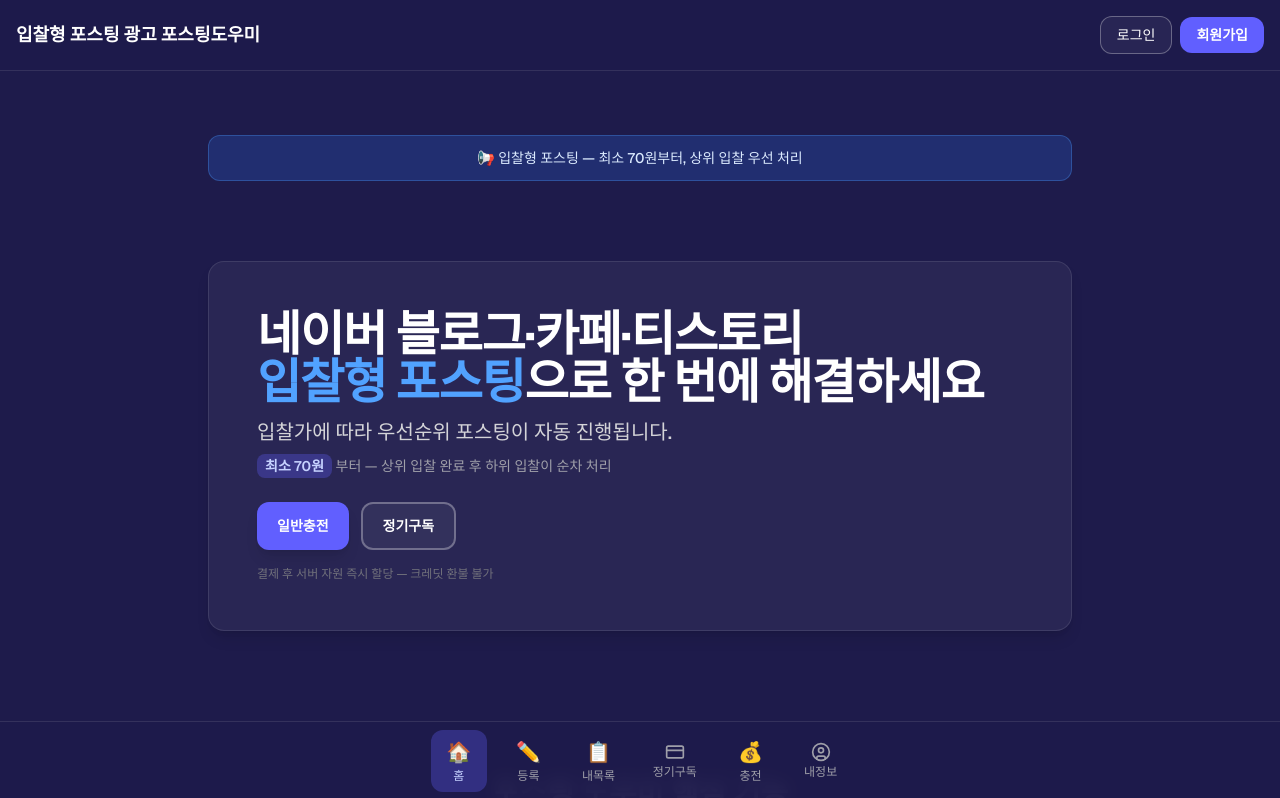
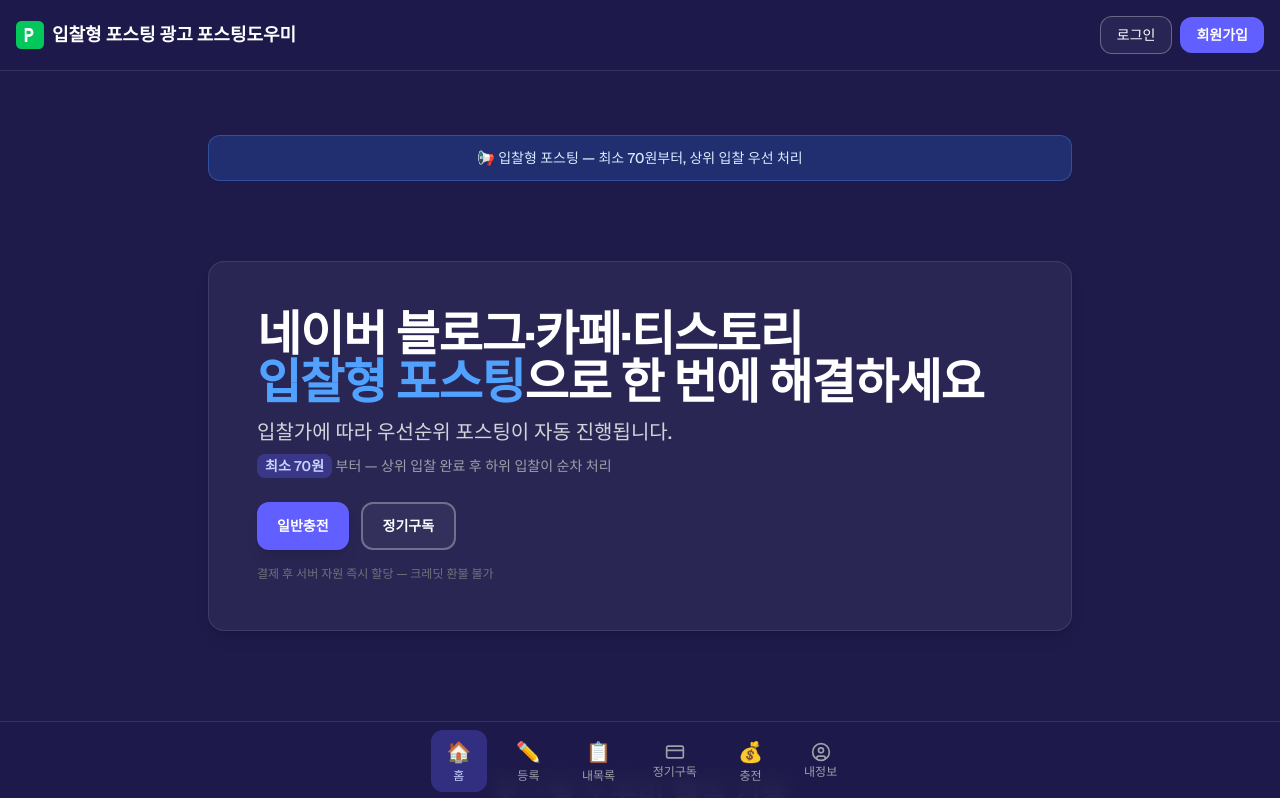
Before and after one commit to chochoonwon-cupang/posting-sass, a Next.js app: page /dashboard in a window 1280 px wide. Shown: the top 798 px of the page. Built offline with nearby package versions, Linux system fonts and the light colour scheme; no server answers.

Commit message:
Move dashboard summary to settings, rename settings to my info, redesign dashboard intro

```diff
--- a/app/dashboard/page.tsx
+++ b/app/dashboard/page.tsx
@@ -39,7 +39,7 @@
   );
 
   return (
-    <MobileShell title="입찰형 포스팅 광고 포스팅도우미" wide headerRight={headerRight}>
+    <MobileShell title="입찰형 포스팅 광고 포스팅도우미" wide headerRight={headerRight} showLogo>
       <DashboardHome />
     </MobileShell>
   );
--- /dev/null
+++ b/components/PostingLogo.tsx
@@ -0,0 +1,17 @@
+export function PostingLogo({ className = "h-7 w-7" }: { className?: string }) {
+  return (
+    <svg
+      viewBox="0 0 32 32"
+      fill="none"
+      xmlns="http://www.w3.org/2000/svg"
+      className={className}
+      aria-hidden
+    >
+      <rect width="32" height="32" rx="6" fill="#03C75A" />
+      <path
+        d="M10 8h5c2.8 0 5 2.2 5 5s-2.2 5-5 5h-2v6h-3V8zm2 7h3c1.1 0 2-.9 2-2s-.9-2-2-2h-3v4z"
+        fill="white"
+      />
+    </svg>
+  );
+}
--- a/components/layout/MobileShell.tsx
+++ b/components/layout/MobileShell.tsx
@@ -2,6 +2,7 @@
 
 import dynamic from "next/dynamic";
 import { ReactNode } from "react";
+import { PostingLogo } from "@/components/PostingLogo";
 
 const BottomNav = dynamic(
   () => import("./BottomNav").then((m) => ({ default: m.BottomNav })),
@@ -14,6 +15,7 @@
   showNav?: boolean;
   wide?: boolean;
   headerRight?: ReactNode;
+  showLogo?: boolean;
 }
 
 export function MobileShell({
@@ -22,11 +24,15 @@
   showNav = true,
   wide = false,
   headerRight,
+  showLogo = false,
 }: MobileShellProps) {
   return (
     <div className="flex min-h-screen flex-col bg-[#1e1b4b]">
       <header className="sticky top-0 z-40 flex items-center justify-between gap-4 border-b border-white/10 bg-[#1e1b4b]/95 px-4 py-4 backdrop-blur-sm">
-        <h1 className="text-left text-base font-bold text-white md:text-lg">{title}</h1>
+        <h1 className="flex items-center gap-2 text-left text-base font-bold text-white md:text-lg">
+          {showLogo && <PostingLogo className="h-6 w-6 shrink-0 md:h-7 md:w-7" />}
+          {title}
+        </h1>
         {headerRight && <div className="flex shrink-0 items-center gap-2">{headerRight}</div>}
       </header>
 
```
